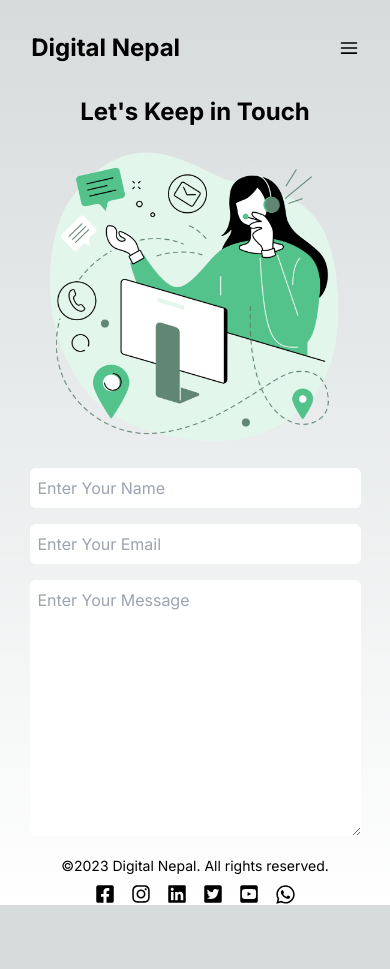
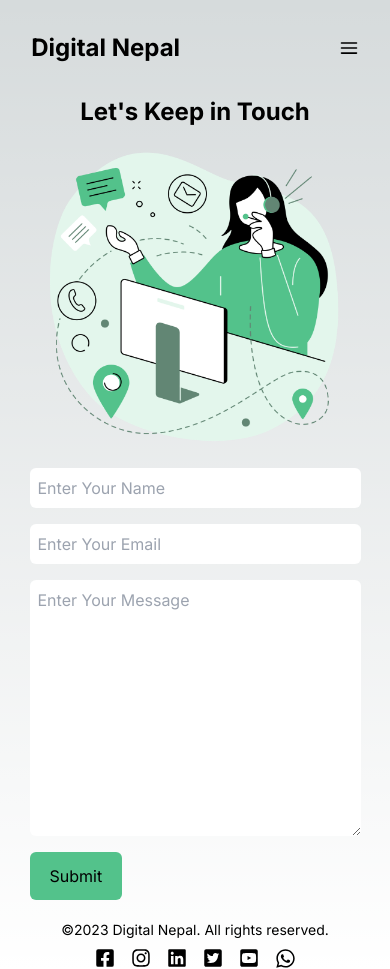
Before and after one commit to v1v3k-nepal/Agency-WebApp, a Next.js app: page /contact in a window 390 px wide. Before the commit the page ends 905 px from the top, so only its background shows below. Built offline with nearby package versions, Linux system fonts and the light colour scheme.

Commit message:
Image Postision Reversed for Mobile on HomePage

```diff
--- a/src/app/about/page.jsx
+++ b/src/app/about/page.jsx
@@ -10,12 +10,12 @@ const About = () => {
         <Image
           src="https://images.pexels.com/photos/3194521/pexels-photo-3194521.jpeg?auto=compress&cs=tinysrgb&w=1260&h=750&dpr=2"
           fill={true}
-          className="grayscale object-cover"
+          className="grayscale object-cover rounded-sm"
           alt="About Image"
         />
-        <div className="bg-[#53c28b] absolute left-5 bottom-5 p-2 rounded-md">
-        <h1>Digital StoryTellers</h1>
-        <h2>Handcrafting Award winning digital experiences</h2>
+        <div className="bg-[#53c28b] absolute left-2 md:left-5  bottom-1 md:bottom-5  p-1 md:p-2 rounded-md">
+        <h1 className="text-[14px]">Digital StoryTellers</h1>
+        <h2 className="text-[12px]">Handcrafting Award winning digital experiences</h2>
         </div>
       </div>
       <div className="flex gap-10 md:gap-28 mt-5 flex-col md:flex-row">
--- a/src/app/contact/page.jsx
+++ b/src/app/contact/page.jsx
@@ -1,5 +1,6 @@
 import React from "react";
 import Image from "next/image";
+import Button from "@/components/button/Button";
 import ContactImg from "../../../public/contact.png"
 
 const Contact = () => {
@@ -10,10 +11,13 @@ const Contact = () => {
         <div className="img-container relative w-[300px] h-[300px] sm:w-[450px] sm:h-[450px] md:w-[500px] md:h-[500px]">
           <Image fill={true} src={ContactImg} alt="Contact image" className="object-cover"/>
         </div>
-        <div className="form flex flex-col space-y-4 basis-full md:basis-1/2">
+        <div className="form flex flex-col space-y-4 md:basis-1/2">
           <input className="p-2 rounded-md" type="text" placeholder="Enter Your Name" />
           <input className="p-2 rounded-md" type="email" placeholder="Enter Your Email" />
           <textarea className="p-2 rounded-md" name="message" cols="30" rows="10" placeholder="Enter Your Message"></textarea>
+          <div>
+            <Button url="/" text="Submit"></Button>
+          </div>
         </div>
       </div>
     </div>
--- a/src/app/page.jsx
+++ b/src/app/page.jsx
@@ -4,7 +4,7 @@ import Button from "@/components/button/Button";
 
 export default function Home() {
   return (
-    <div className="flex mt-[5%] mb-5 gap-4 md:gap-24 flex-col lg:flex-row">
+    <div className="flex mt-[5%] mb-5 gap-4 md:gap-24 flex-col lg:flex-row flex-col-reverse">
       <div className="left">
         <h1 className="font-extrabold text-[40px] md:text-[72px] bg-gradient-to-b from-[#194c33] to-[#bbb] bg-clip-text text-transparent">Better Design <br />for your Digital Products.</h1>
         <p className="text-xl mt-3">Turning your Idea into Reality. We bring together <br />the teams from the global tech industry.</p>
```
